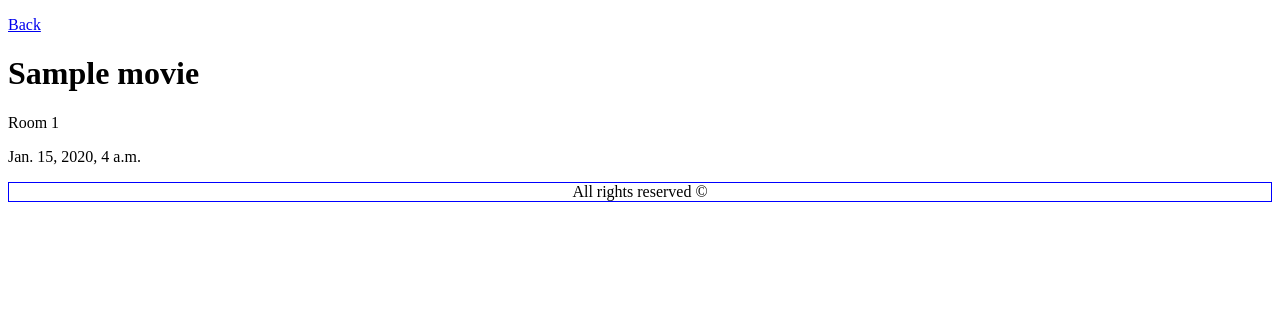
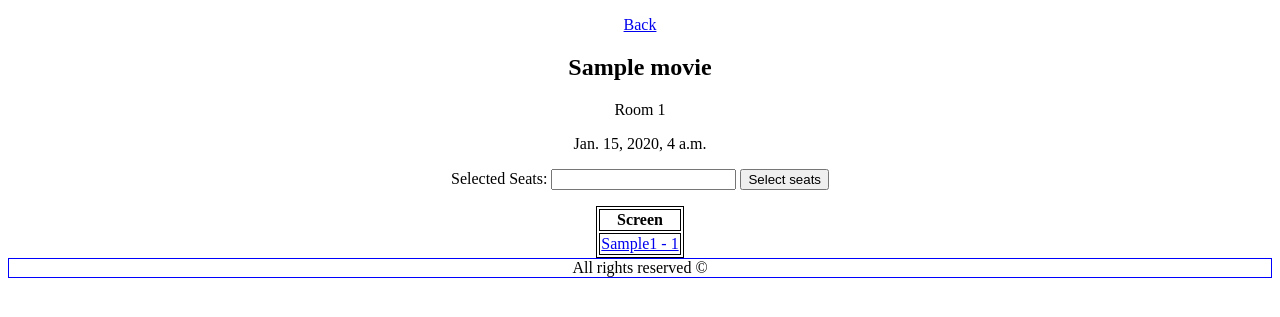
Before and after one commit to BrialexMaga/cinemadd, a Django app: page /1/seats/ in a window 1280 px wide. Shown: the part 28-345 px from the top of the page. Run offline with Django 5.2, Linux system fonts and the light colour scheme; tables that the repository leaves empty hold one stand-in row (values such as "Sample post").

Commit message:
Add available seats, input to reserve seats and update tests

```diff
--- a/booking/models.py
+++ b/booking/models.py
@@ -40,6 +40,10 @@ class Seat(models.Model):
     type_seat = models.ForeignKey(TypeSeat, on_delete=models.PROTECT)
     row_letter = models.CharField(max_length=2)
     column_number = models.PositiveSmallIntegerField()
+
+    @property
+    def code_only(self):
+        return f"{self.row_letter}{self.column_number}"
 
     def __str__(self):
         return f"Seat {self.row_letter}{self.column_number}"
--- a/booking/templates/booking/seat_selector.html
+++ b/booking/templates/booking/seat_selector.html
@@ -3,10 +3,52 @@
 {% block title %}Seat Selector{% endblock %}
 
 {% block content %}
+
+<style>
+    table, th, td{
+        border: 1px black solid;
+    }
+
+    table{
+        margin-left: auto;
+        margin-right: auto;
+    }
+
+    section{
+        text-align: center;
+    }
+</style>
+
 <main>
-    <p><a href="{% url 'booking:movie-list' %}">Back</a></p>
-    <h1>{{ screening.movie.name }}</h1>
-    <p>Room {{ screening.room.number }}</p>
-    <p>{{ screening.start_time }}</p>
+    <section>
+        <p><a href="{% url 'booking:movie-list' %}">Back</a></p>
+        <h1>{{ screening.movie.name }}</h1>
+        <p>Room {{ screening.room.number }}</p>
+        <p>{{ screening.start_time }}</p>
+    </section>
+
+    {% if seats_by_row %}
+    <section>
+        <form action="#" method="POST">
+        {% csrf_token %}
+            <p>
+                Selected Seats: <input type="text" name="selected_seats" id="selected_seats"> <input type="submit" value="Select seats">
+            </p>
+        </form>
+    </section>
+
+    <section>
+        <table>
+            <th colspan="5">Screen</th>
+            {% for row, seats in seats_by_row.items %}
+            <tr>
+            {% for ss in seats %}
+                <td><a href="#">{{ ss.seat.code_only }} - {{ ss.seat_status }}</a></td>
+            {% endfor %}
+            </tr>
+            {% endfor %}
+        </table>
+    </section>
+    {% endif %}
 </main>
 {% endblock content %}
--- a/booking/views.py
+++ b/booking/views.py
@@ -1,6 +1,7 @@
 from django.shortcuts import render, get_object_or_404
 from django.http import HttpResponse
-from .models import Movie, Screening
+from .models import Movie, Screening, ScreeningSeat
+from collections import defaultdict
 
 
 def start(request):
@@ -13,5 +14,16 @@ def movie_list(request):
 
 def seat_selector(request, pk):
     screening = get_object_or_404(Screening, pk=pk)
-    context = {"screening": screening}
+    screening_seats = ScreeningSeat.objects.filter(screening=screening).select_related("seat").order_by("seat__row_letter", "seat__column_number")
+
+    seats_by_row = defaultdict(list)
+
+    for ss in screening_seats:
+        seats_by_row[ss.seat.row_letter].append(ss)
+
+    context = {
+        "screening": screening,
+        "seats_by_row": dict(seats_by_row)
+    }
+
     return render(request, "booking/seat_selector.html", context)
```
Also changed, not shown: booking/tests.py (+44 -10 lines).
